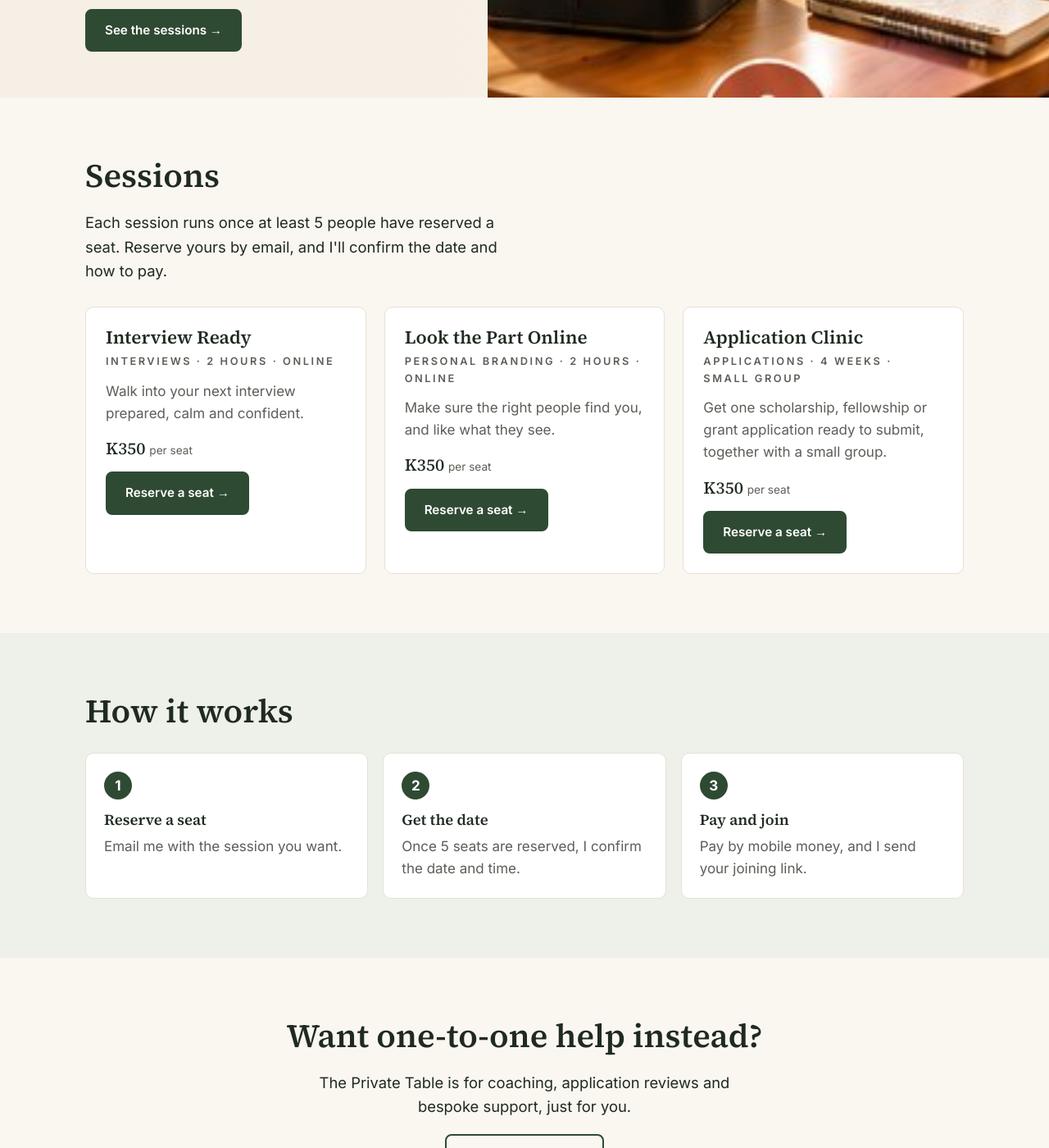
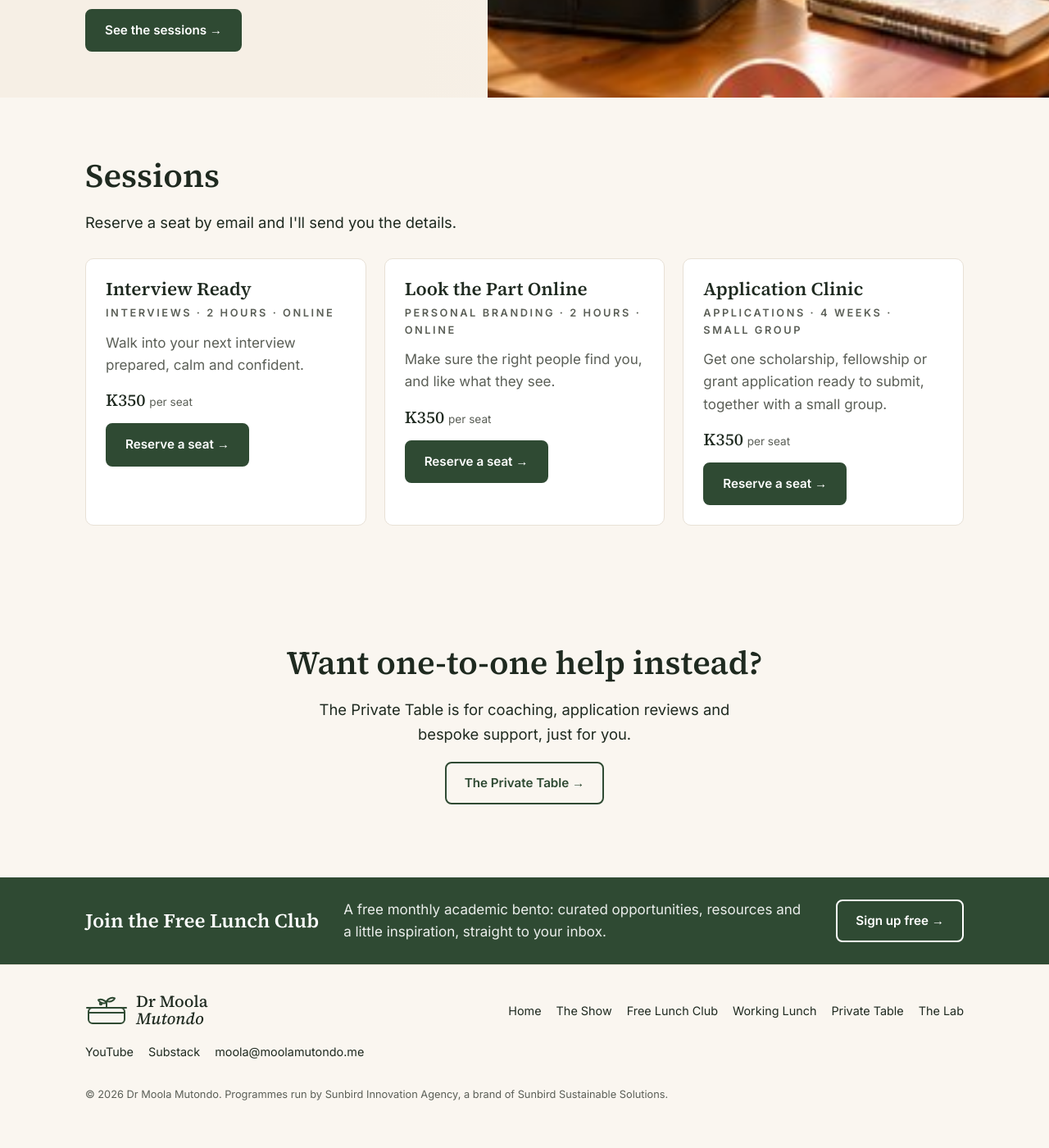
Before and after one commit to mmutondo/mmutondo.github.io, a Jekyll site: the page working-lunch.html, which Jekyll copies as it is, in a window 1280 px wide and 1400 px high, scrolled down 414 px. Shown: the whole window at 82% size. Built offline with Jekyll 4.4.1, drawn with Linux system fonts in a browser that asks for light colours.

Commit message:
Working Lunch page: remove seat minimum and payment steps
Co-Authored-By: Claude Opus 5.5 <noreply@anthropic.com>
Claude-Session: https://claude.ai/code/session_01EKxmyb8EnG9A94CFrRmYRt

```diff
--- a/working-lunch.html
+++ b/working-lunch.html
@@ -56,7 +56,7 @@
     <section class="section" id="sessions">
       <div class="wrap">
         <h2>Sessions</h2>
-        <p class="lead">Each session runs once at least 5 people have reserved a seat. Reserve yours by email, and I&#39;ll confirm the date and how to pay.</p>
+        <p class="lead">Reserve a seat by email and I&#39;ll send you the details.</p>
         <div class="grid-3">
           <div class="panel">
             <h3>Interview Ready</h3>
@@ -80,17 +80,6 @@
             <a class="btn" href="mailto:moola@moolamutondo.me?subject=Working%20Lunch%3A%20Application%20Clinic">Reserve a seat &rarr;</a>
           </div>
         </div>
-      </div>
-    </section>
-
-    <section class="section tint">
-      <div class="wrap">
-        <h2>How it works</h2>
-        <ol class="steps green">
-          <li><strong>Reserve a seat</strong><span>Email me with the session you want.</span></li>
-          <li><strong>Get the date</strong><span>Once 5 seats are reserved, I confirm the date and time.</span></li>
-          <li><strong>Pay and join</strong><span>Pay by mobile money, and I send your joining link.</span></li>
-        </ol>
       </div>
     </section>
 
```
